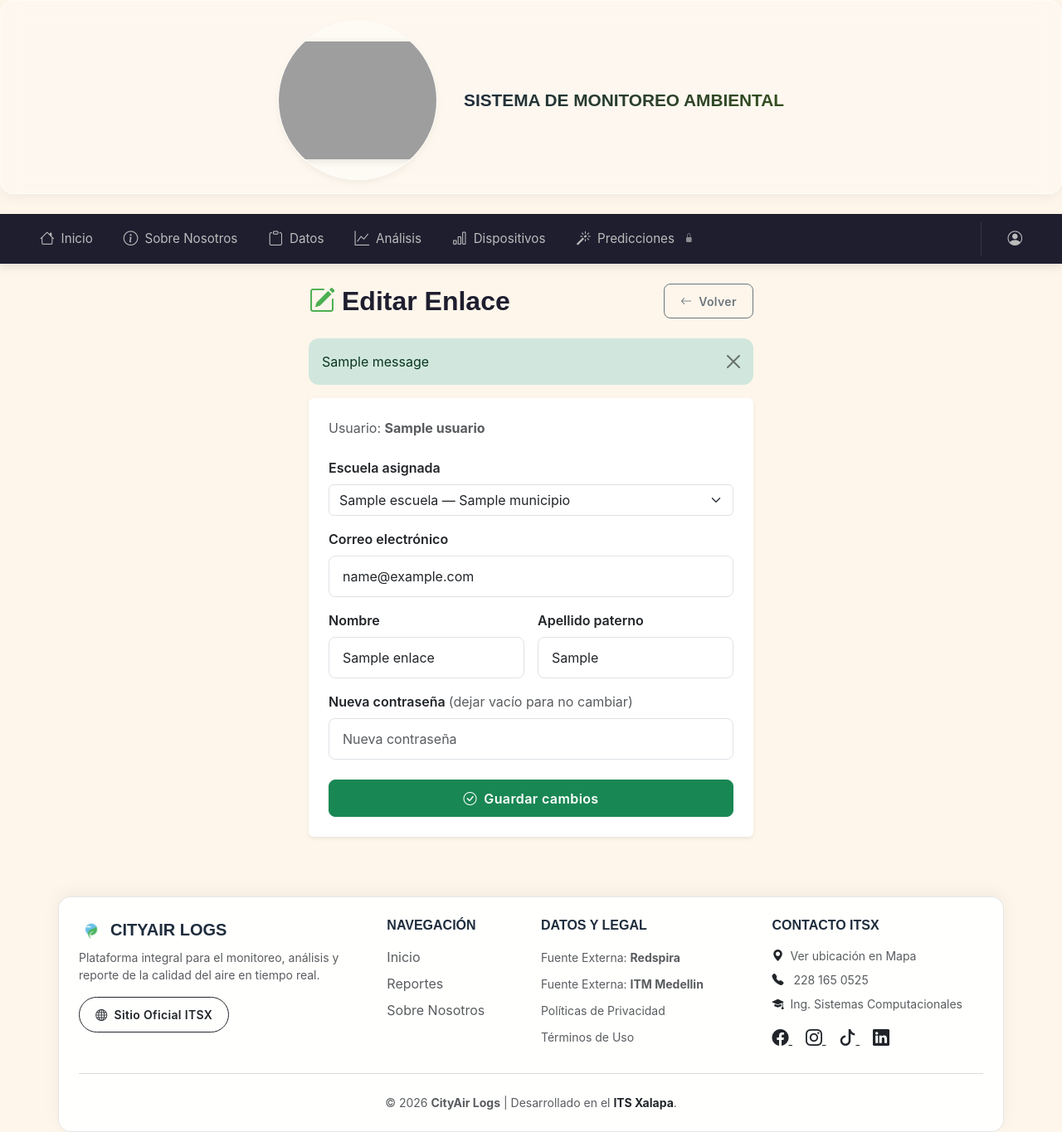
After one commit to hyoonie/CityAir-Logs, a Django app: template core/templates/escuelas/editar-enlace.html in a window 1280 px wide. The commit adds this page. Shown: the whole page at 83% size. Run offline with Django 3.2, Linux system fonts and the light colour scheme; the template is opened without the code that fills it: most values are stand-ins (such as "Sample title", 1, 10 or a date in 2020); one stand-in notice (Sample message) is shown; grey boxes are pictures that could not be loaded.

Commit message:
feat: editar y eliminar Enlace desde panel de superusuario en Escuelas

```diff
--- /dev/null
+++ b/core/templates/escuelas/editar-enlace.html
@@ -0,0 +1,70 @@
+{% extends 'base/base.html' %}
+{% load static %}
+
+{% block title %}Editar Enlace | CityAir Logs{% endblock %}
+
+{% block content %}
+<div class="container py-4" style="max-width: 560px;">
+
+    <div class="d-flex align-items-center justify-content-between mb-4">
+        <h2 class="fw-bold mb-0" style="color: #1e1e2f;">
+            <i class="bi bi-pencil-square me-2" style="color: #4caf50;"></i>Editar Enlace
+        </h2>
+        <a href="{% url 'escuelas' %}" class="btn btn-outline-secondary btn-sm">
+            <i class="bi bi-arrow-left me-1"></i> Volver
+        </a>
+    </div>
+
+    {% if messages %}
+        {% for message in messages %}
+            <div class="alert alert-{{ message.tags }} alert-dismissible fade show">
+                {{ message }}
+                <button type="button" class="btn-close" data-bs-dismiss="alert"></button>
+            </div>
+        {% endfor %}
+    {% endif %}
+
+    <div class="card border-0 shadow-sm">
+        <div class="card-body p-4">
+            <p class="text-muted mb-4">Usuario: <strong>{{ enlace.usuario }}</strong></p>
+            <form method="post">
+                {% csrf_token %}
+
+                <div class="mb-3">
+                    <label class="form-label fw-semibold">Escuela asignada</label>
+                    <select name="escuela_id" class="form-select" required>
+                        {% for escuela in escuelas %}
+                            <option value="{{ escuela.id }}" {% if enlace.escuela and escuela.id == enlace.escuela.id %}selected{% endif %}>
+                                {{ escuela.nombre }} — {{ escuela.municipio }}
+                            </option>
+                        {% endfor %}
+                    </select>
+                </div>
+                <div class="mb-3">
+                    <label class="form-label fw-semibold">Correo electrónico</label>
+                    <input type="email" name="email" class="form-control" value="{{ enlace.email }}" required>
+                </div>
+                <div class="row g-3 mb-3">
+                    <div class="col-md-6">
+                        <label class="form-label fw-semibold">Nombre</label>
+                        <input type="text" name="nombre" class="form-control" value="{{ enlace.nombre }}" required>
+                    </div>
+                    <div class="col-md-6">
+                        <label class="form-label fw-semibold">Apellido paterno</label>
+                        <input type="text" name="aPaterno" class="form-control" value="{{ enlace.aPaterno }}" required>
+                    </div>
+                </div>
+                <div class="mb-4">
+                    <label class="form-label fw-semibold">Nueva contraseña <span class="text-muted fw-normal">(dejar vacío para no cambiar)</span></label>
+                    <input type="text" name="password" class="form-control" placeholder="Nueva contraseña">
+                </div>
+
+                <button type="submit" class="btn btn-success w-100">
+                    <i class="bi bi-check-circle me-1"></i> Guardar cambios
+                </button>
+            </form>
+        </div>
+    </div>
+
+</div>
+{% endblock %}
--- a/core/urls.py
+++ b/core/urls.py
@@ -52,6 +52,8 @@ urlpatterns = [
         path('escuelas/', views.view_escuelas, name='escuelas'),
         path('escuelas/registrar/', views.view_escuelas_registrar, name='escuelas-registrar'),
         path('escuelas/crear-enlace/', views.view_escuelas_crear_enlace, name='escuelas-crear-enlace'),
+        path('escuelas/enlace/<int:user_id>/editar/', views.view_escuelas_editar_enlace, name='escuelas-editar-enlace'),
+        path('escuelas/enlace/<int:user_id>/eliminar/', views.view_escuelas_eliminar_enlace, name='escuelas-eliminar-enlace'),
         path('escuelas/<int:escuela_id>/', views.view_escuelas_detalle, name='escuelas-detalle'),
         path('escuelas/gestionar-usuarios/', views.view_escuelas_gestionar_usuarios, name='escuelas-gestionar-usuarios'),
 
```
Also changed, not shown: core/templates/escuelas/escuelas.html (+65 -0 lines), core/views.py (+53 -0 lines).
